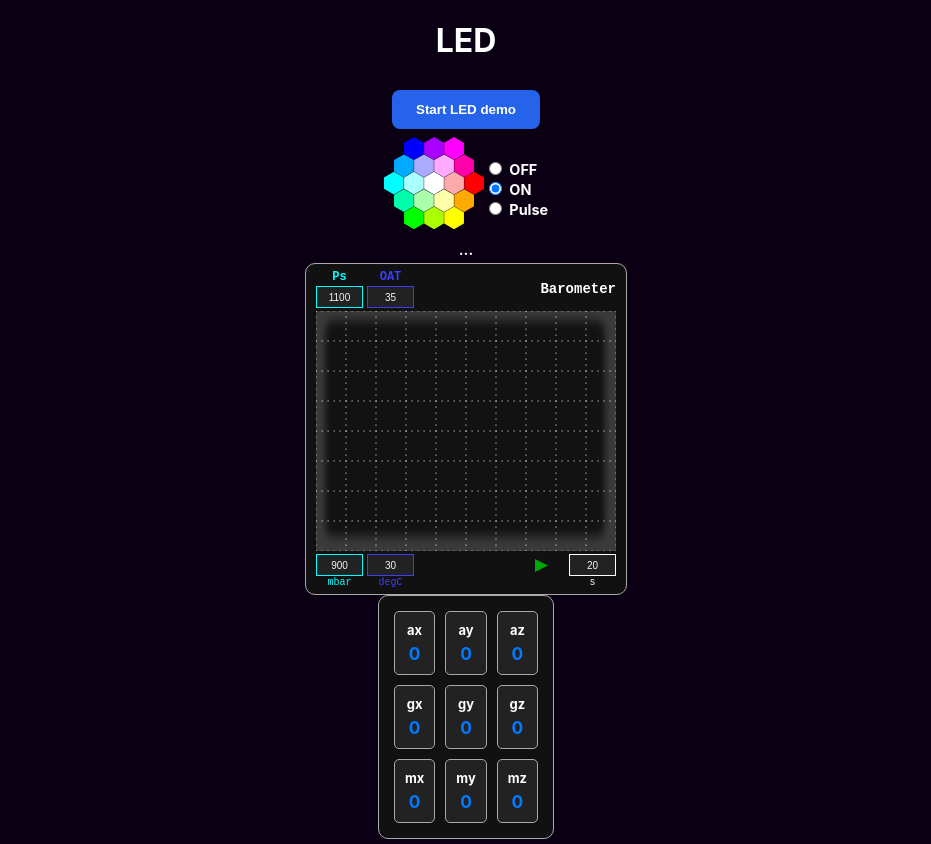
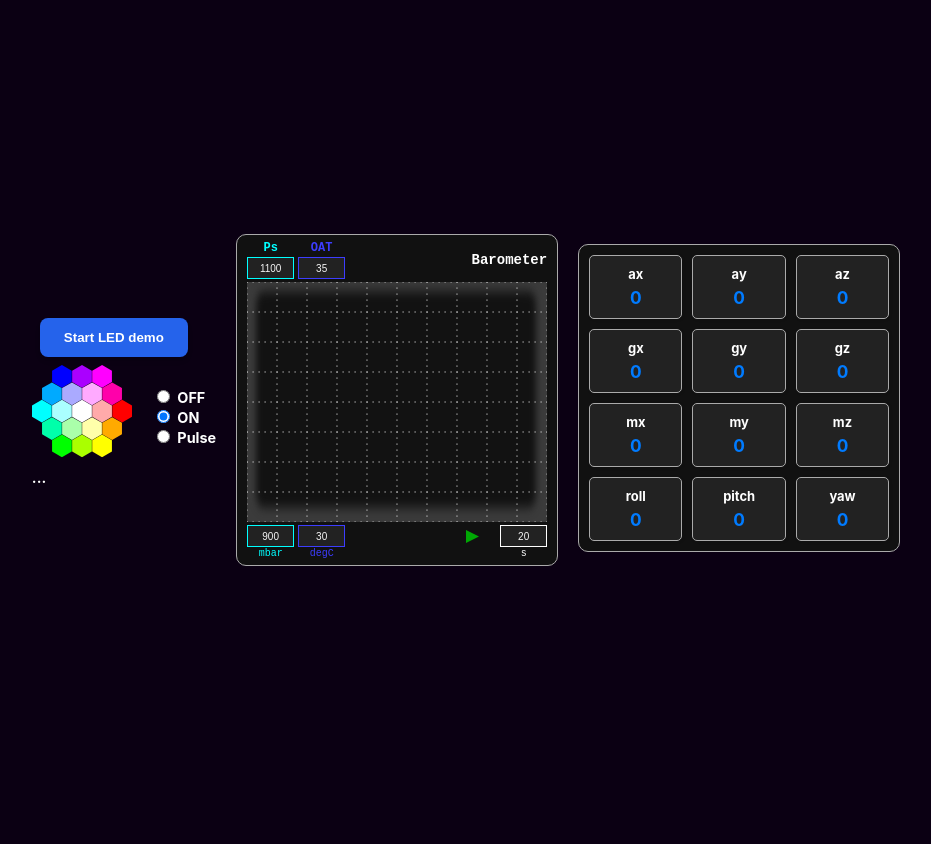
Before and after one commit to kherhozen/rpi-navioweb, a Flask app: page / in a window 1280 px wide. Shown: the whole page, without its empty margins (174-1105 px from the left). After the commit the page ends 566 px from the top, so only its background shows below. Run offline with Flask 3, Linux system fonts and the light colour scheme; data that the repository does not hold is empty; parts of the project's set-up code (start-up, migrations or seed data) failed here and were passed over.

Commit message:
add ahrs

```diff
--- a/app.py
+++ b/app.py
@@ -34,7 +34,10 @@ def generate_events_imu():
             "gz": raw_data[1][2],
             "mx": raw_data[2][0],
             "my": raw_data[2][1],
-            "mz": raw_data[2][2]
+            "mz": raw_data[2][2],
+            "roll": raw_data[3][0],
+            "pitch": raw_data[3][1],
+            "yaw": raw_data[3][2]
         }
         yield f"data: {json.dumps(data)}\n\n"
         time.sleep(0.1)
--- a/navio/imu.py
+++ b/navio/imu.py
@@ -1,32 +1,49 @@
 import time
-import sys
 import threading
 from navio.mpu9250 import MPU9250
+import numpy as np
+from ahrs.filters import Madgwick
+from ahrs.common.orientation import q_to_rpy # Pour convertir le quaternion en angles
 
 class IMUManager:
 
+    __SAMPLE_RATE = 100  # IMU reading rate
+    __DT = 1.0/__SAMPLE_RATE
+    __BETA = 0.04
+
     def __init__(self):
+
         self.imu = MPU9250()
         self.run = False
         self.t_update = None
         self.m9a = [0.0, 0.0, 0.0]
         self.m9g = [0.0, 0.0, 0.0]
         self.m9m = [0.0, 0.0, 0.0]
+        self.madgwick = Madgwick(
+            gyr=self.m9a,
+            acc=self.m9g,
+            mag=self.m9m,
+            frequency=self.__SAMPLE_RATE,
+            beta=self.__BETA
+        )
+        self.q = np.array([1.0, 0.0, 0.0, 0.0])
+        self.att = [0.0, 0.0, 0.0]
 
         if self.imu.testConnection():
-            print("Connection established: True")
             self.imu.initialize()
             time.sleep(1)
         else:
-            print("Connection established: False")
+            print("Error: IMU Connection not established")
 
     def __update(self):
         while self.run:
             self.m9a, self.m9g, self.m9m = self.imu.getMotion9()
-            time.sleep(0.1)
+            self.q = self.madgwick.update(self.q, self.m9g, self.m9a, self.m9m)
+            self.att = np.degrees(q_to_rpy(self.q))
+            time.sleep(self.__DT)
 
     def get_data(self):
-        return (self.m9a, self.m9g, self.m9m)
+        return (self.m9a, self.m9g, self.m9m, self.att)
 
     def start(self):
         if not self.t_update:
--- a/static/imu.js
+++ b/static/imu.js
@@ -3,7 +3,7 @@ class IMUDisp {
     constructor(imuId) {
         this.isRunning = false;
         this.imuId = imuId;
-        this.signalsList = ['ax', 'ay', 'az', 'gx', 'gy', 'gz', 'mx', 'my', 'mz'];
+        this.signalsList = ['ax', 'ay', 'az', 'gx', 'gy', 'gz', 'mx', 'my', 'mz', 'roll', 'pitch', 'yaw'];
         this.imuElement = document.getElementById(imuId);
         this.imuElement.innerHTML = `<div id="imu-matrix" class="matrix-container"></div>`
         this.signalsList.forEach((signal, signalIndex) => {
--- a/static/style.css
+++ b/static/style.css
@@ -55,6 +55,7 @@ h1 {
   display: flex;
   flex-direction: row;
   align-items: center;
+  gap: 20px;
 }
 
 .color-picker {
@@ -195,8 +196,8 @@ h1 {
   display: grid;
   grid-template-columns: repeat(3, 1fr);
   gap: 10px;
-  max-width: 400px;
-  padding: 15px;
+  width: 300px;
+  padding: 10px;
   background-color: #111;
   border-radius: 10px;
   border: solid #aaa 1px;
--- a/templates/index.html
+++ b/templates/index.html
@@ -12,7 +12,8 @@
     <script src="../static/imu.js"></script>
 </head>
 <body>
-    <h1>LED</h1>
+    <div class="flex-row">
+        <div>
             <div>
                 <button id="startButton" onclick="runLed()" class="styled-button">
                     Start LED demo
@@ -35,6 +36,7 @@
             <div id="output" class="label">
                 ...
             </div>
+        </div>
 
         <div id="oscilloscope" class="scope-container">
             <!--filled by oscilloscope.js-->
@@ -42,6 +44,7 @@
 
         <div id="imu" class="label">
             <!--filled by imu.js-->
+        </div>
     </div>
 
     <script src="../static/led.js"></script>
```
Lines whose indentation alone changed are shown as unchanged.
